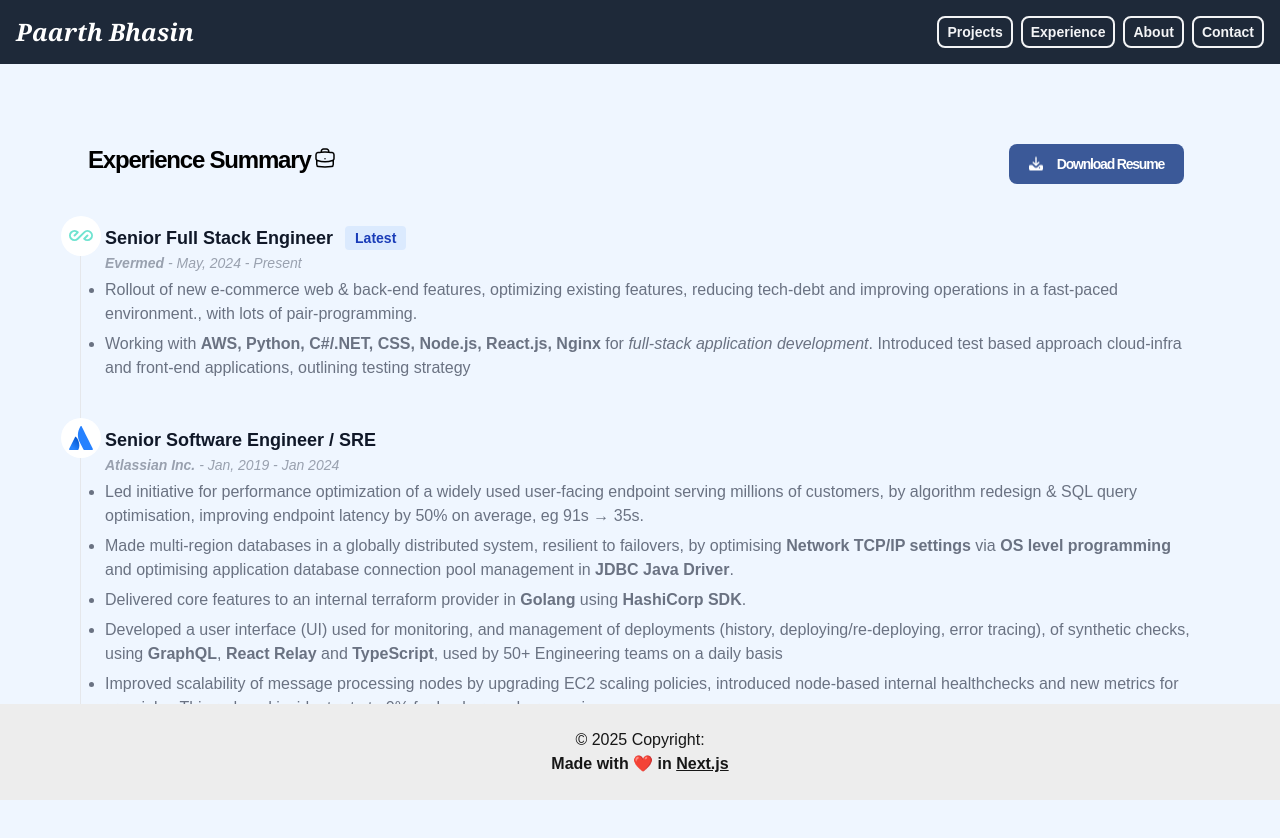
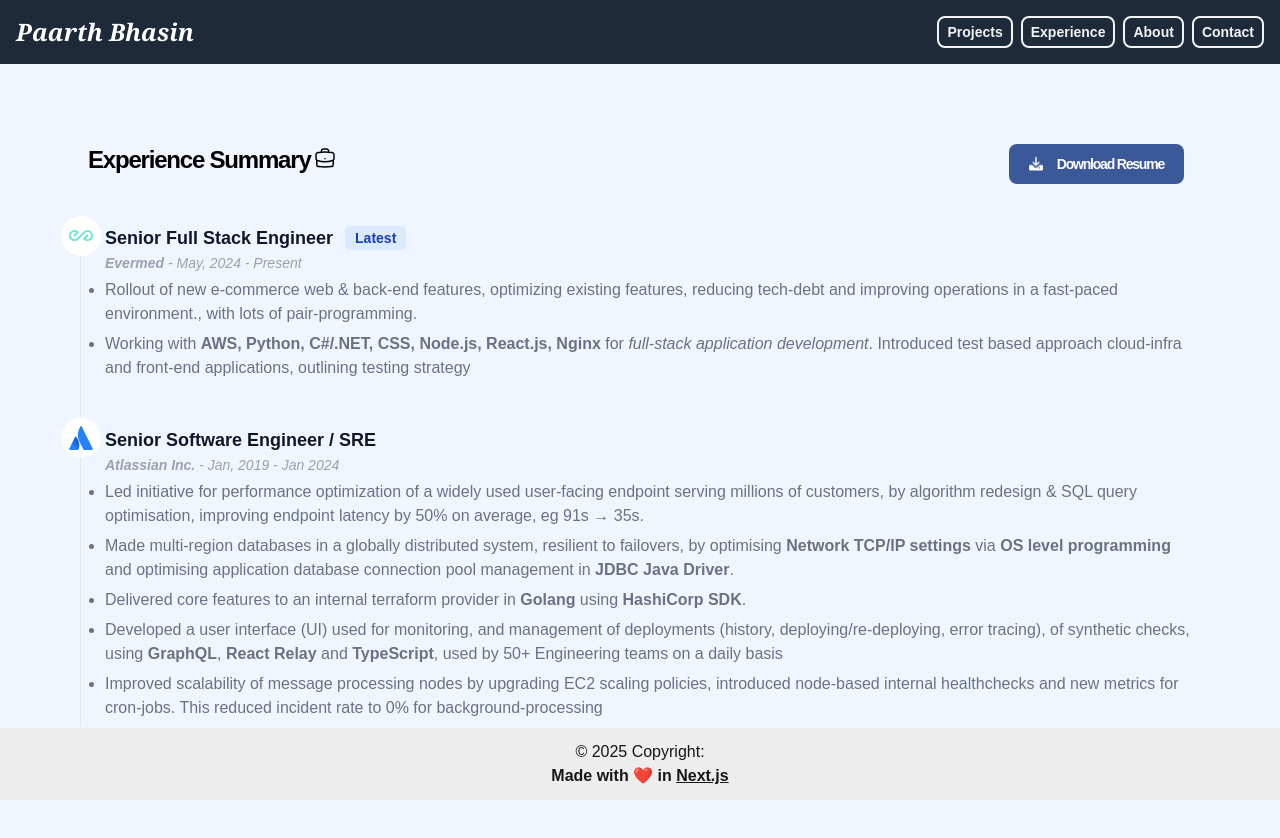
Before and after one commit to PaarthB/portfolio, a Next.js app: page / in a window 1280 px wide. Shown: the top 838 px of the page. Built offline with nearby package versions, Linux system fonts and the light colour scheme.

Commit message:
fix size of footer

```diff
--- a/src/app/layout.tsx
+++ b/src/app/layout.tsx
@@ -30,7 +30,7 @@ export default function RootLayout({
         {children}
       <footer
         className="fixed bottom-0 bg-zinc-50 text-center text-surface/75 dark:bg-neutral-700 dark:text-white/50 lg:text-left w-full">
-        <div className="bg-black/5 p-6 text-center">
+        <div className="bg-black/5 p-3 text-center">
           <span>© 2025 Copyright:</span>
           <p className="font-semibold" >Made with ❤️ in <b className="font-extrabold underline">Next.js</b></p>
         </div>
```
